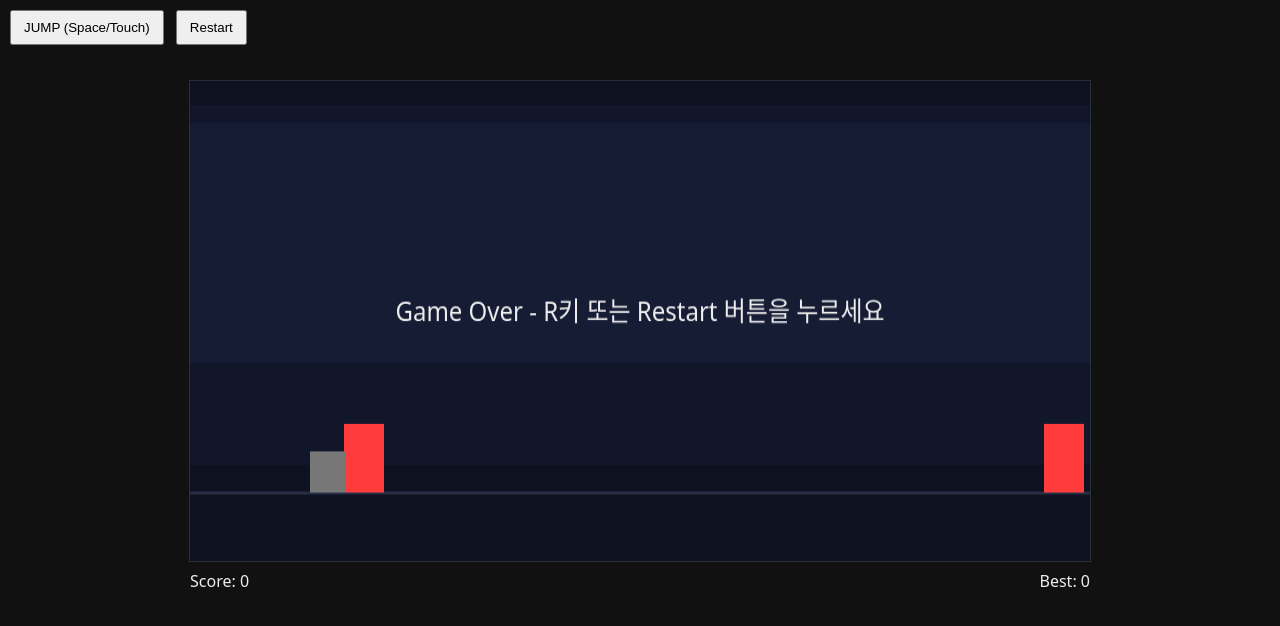
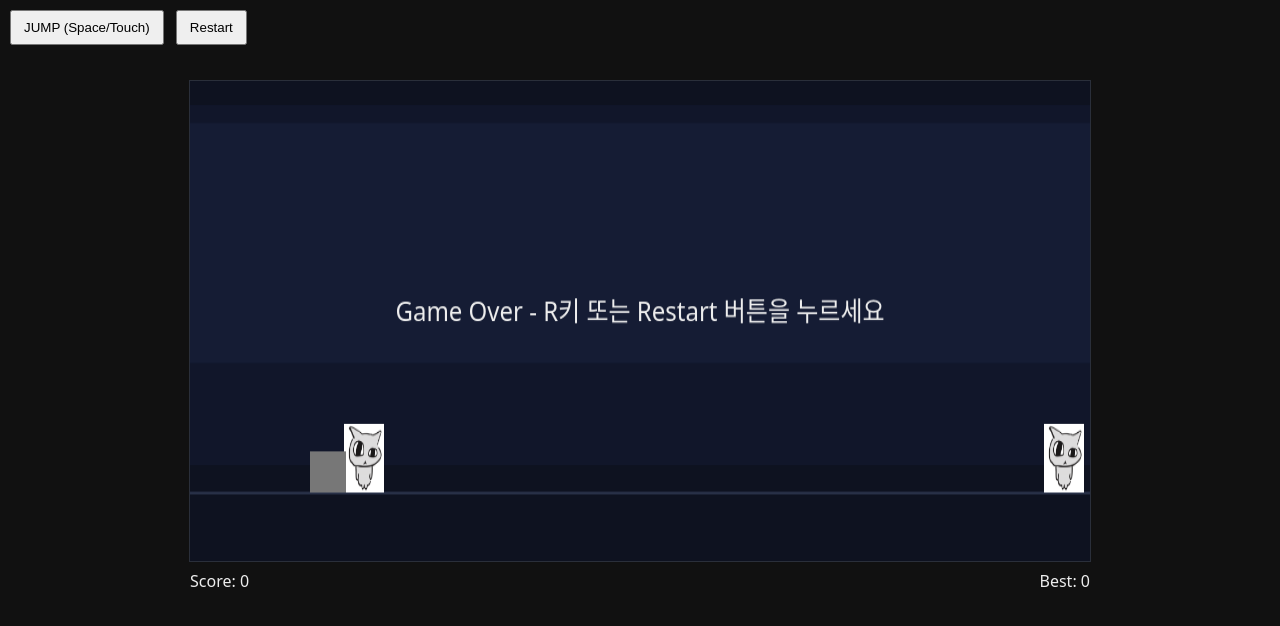
Before and after one commit to M00N7682/geomatric-dash, a plain HTML site: page index.html in a window 1280 px wide. Drawn offline with Linux system fonts and the light colour scheme.

Commit message:
add obstacles

```diff
--- a/index.html
+++ b/index.html
@@ -46,10 +46,18 @@
 
   // 플레이어 이미지 로드
   const playerImg = new Image();
-  playerImg.src = 'assets/me.png';
+  playerImg.src = 'assets/player.png';
   let playerImgLoaded = false;
   playerImg.onload = () => {
     playerImgLoaded = true;
+  };
+
+  // 장애물 이미지 로드
+  const obstacleImg = new Image();
+  obstacleImg.src = 'assets/obstacle.png';
+  let obstacleImgLoaded = false;
+  obstacleImg.onload = () => {
+    obstacleImgLoaded = true;
   };
 
   // 배경(패럴랙스)
@@ -244,8 +252,14 @@
 
     // 장애물(스파이크 느낌의 직사각형)
     for(const o of obstacles){
-      ctx.fillStyle = '#ff3b3b';
-      ctx.fillRect(o.x, o.y, o.w, o.h);
+      if(obstacleImgLoaded){
+        // 이미지로 장애물 그리기
+        ctx.drawImage(obstacleImg, o.x, o.y, o.w, o.h);
+      } else {
+        // 이미지 로딩 실패 시 기본 빨간 사각형
+        ctx.fillStyle = '#ff3b3b';
+        ctx.fillRect(o.x, o.y, o.w, o.h);
+      }
     }
 
     // 플레이어(큐브)
```
Also changed, not shown: assets/obstacle.png (added), assets/player.png (added).
